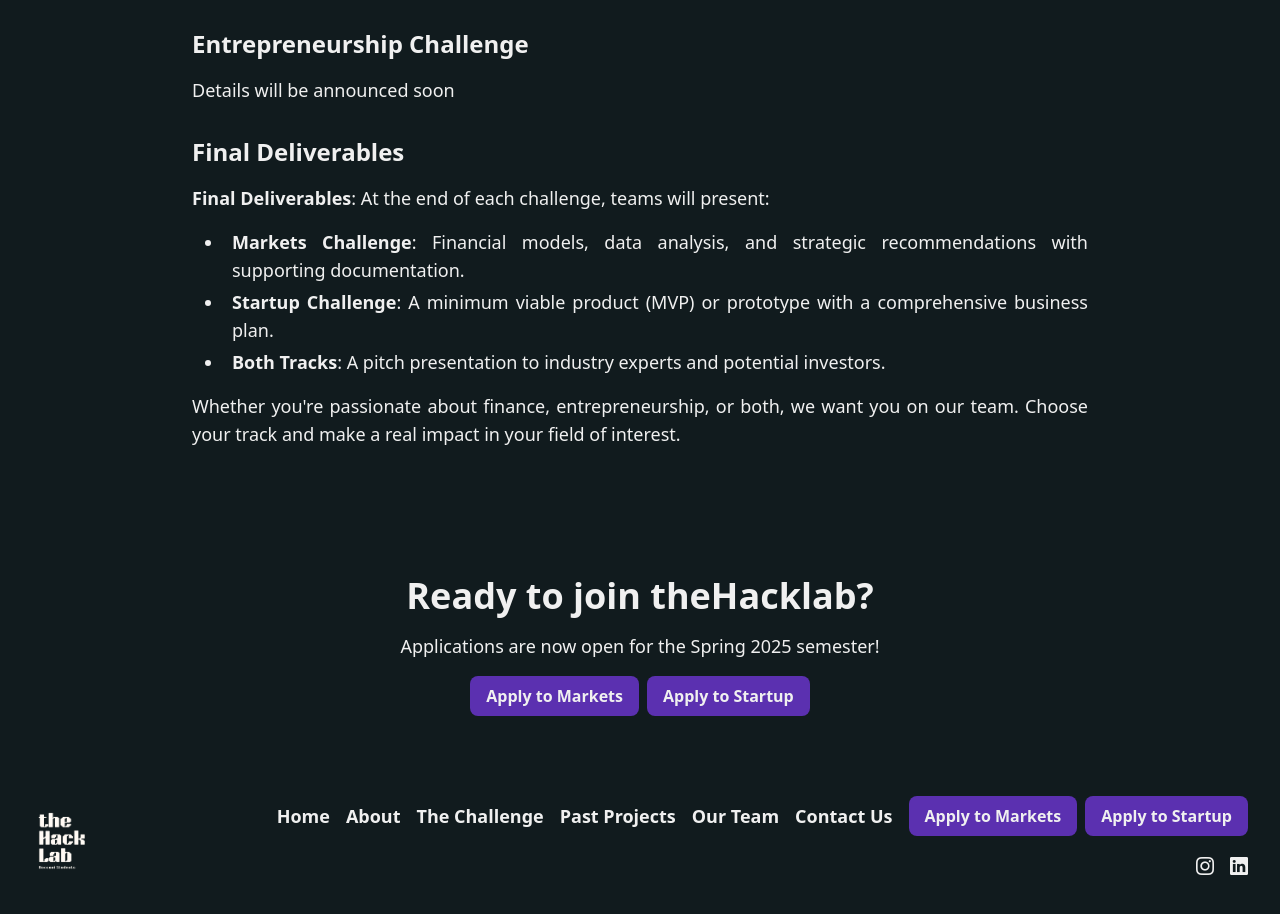
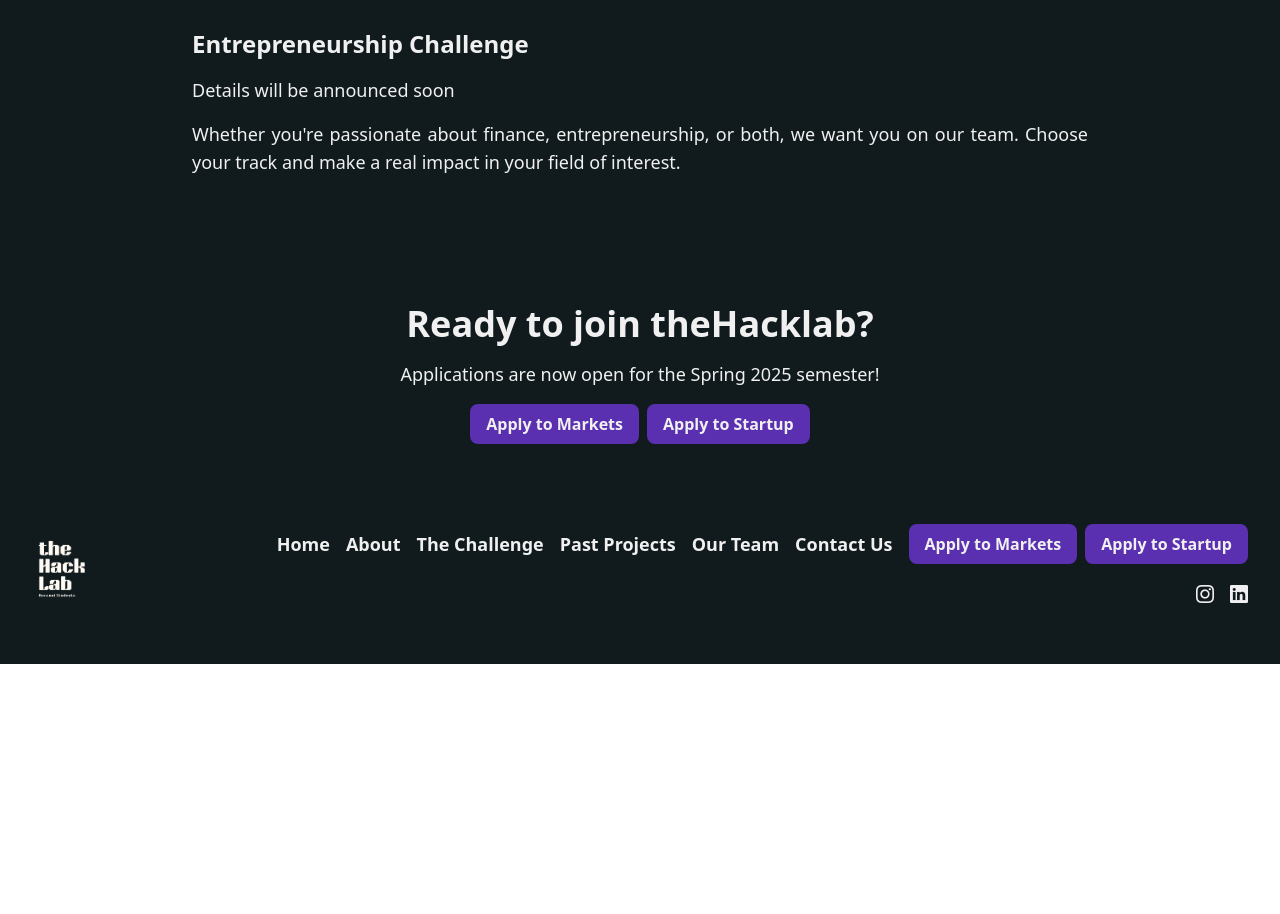
Before and after one commit to aposded/hacklab-website, a React (Create React App) app: page /challenge in a window 1280 px wide. Shown: the part 800-1714 px from the top of the page. After the commit the page ends 1464 px from the top, so only its background shows below. Built offline with nearby package versions, Linux system fonts and the light colour scheme.

Commit message:
Final Changes

```diff
--- a/src/pages/Challenge.js
+++ b/src/pages/Challenge.js
@@ -100,13 +100,7 @@ export default function Challenge() {
                 </div>
             )}
 
-            <Subheading className='mt-8 mb-4'>Final Deliverables</Subheading>
-            <Text><span className='font-semibold'>Final Deliverables</span>: At the end of each challenge, teams will present:</Text>
-            <Ul className='pl-8 mt-4 text-lg'>
-                <li><Text><span className='font-semibold'>Markets Challenge</span>: Financial models, data analysis, and strategic recommendations with supporting documentation.</Text></li>
-                <li><Text><span className='font-semibold'>Startup Challenge</span>: A minimum viable product (MVP) or prototype with a comprehensive business plan.</Text></li>
-                <li><Text><span className='font-semibold'>Both Tracks</span>: A pitch presentation to industry experts and potential investors.</Text></li>
-            </Ul>
+
             <Text className='mt-4'>
                 Whether you're passionate about finance, entrepreneurship, or both, we want you on our team. Choose your track and make a real impact in your field of interest.
             </Text>
--- a/src/pages/Home.js
+++ b/src/pages/Home.js
@@ -96,7 +96,7 @@ export default function Home() {
                 </Ul>
                 <Text className='mt-4 text-center lg:mt-16'>Help us make theHackLab better!</Text>
                 <div className='flex justify-center items-center w-full'>
-                    <PrimaryButton onClick={() => window.location.href='TKTKTKTKTK'} className='mx-auto mt-4'>Join the Team</PrimaryButton>
+                    <PrimaryButton onClick={() => window.location.href='https://docs.google.com/forms/d/e/1FAIpQLSeb6UPwLdChXQ9I2ZWk1EiK-NYVUIgIQllauI8ZKhnRXiV-Ow/viewform?usp=header'} className='mx-auto mt-4'>Join the Team</PrimaryButton>
                 </div>
             </Subhero>
             <div className='flex relative flex-col justify-center items-center py-8 mx-auto w-full bg-opacity-40 rounded-lg lg:w-3/4 pt-18 lg:pt-32 bg-dark bg-blur text-light'>
--- a/src/pages/Team.js
+++ b/src/pages/Team.js
@@ -29,7 +29,7 @@ export default function Team() {
         {name: 'Nicolas Leonardo Razzotti',role: 'Strategic Advisor',image: NicolasIcon,linkedin: 'https://www.linkedin.com/in/nicolas-leonardo-razzotti/',department: 'The Board'},
         {name: 'Martin Patrikov',role: 'Head of Markets Competition',image: MartinIcon,linkedin: 'https://www.linkedin.com/in/martin-patrikov/',department: 'The Board'},
         {name: 'Livia Deltombe',role: 'Head of Digital',image: LiviaIcon,linkedin: 'https://www.linkedin.com/in/livia-deltombe/',department: 'The Board'},
-        {name: 'Alessandro Ferraiolo',role: 'Head of Competition',image: AlessandroIcon,linkedin: 'https://www.linkedin.com/in/alessandroferraiolo?utm_source=share&utm_campaign=share_via&utm_content=profile&utm_medium=android_app',department: 'The Board'},
+        {name: 'Alessandro Ferraiolo',role: 'Head of Startup Competition',image: AlessandroIcon,linkedin: 'https://www.linkedin.com/in/alessandroferraiolo?utm_source=share&utm_campaign=share_via&utm_content=profile&utm_medium=android_app',department: 'The Board'},
         {name: 'Apostolos Dedeloudis',role: 'Head of IT',image: ApostolosIcon,linkedin: 'https://www.linkedin.com/in/dedeloudis/',department: 'The Board'},
         {name: 'Carlo Maria Calvanico',role: 'Coordination Strategist',image: CarloIcon,linkedin: 'https://www.linkedin.com/in/carlo-maria-calvanico-542a96292?utm_source=share&utm_campaign=share_via&utm_content=profile&utm_medium=ios_app',department: 'The Board'},
         {name: 'Davide Bacchini',image: DavideIcon,role: 'External Advisor',linkedin: 'https://www.linkedin.com/in/davide-bacchini',department: 'The Board'},
```
